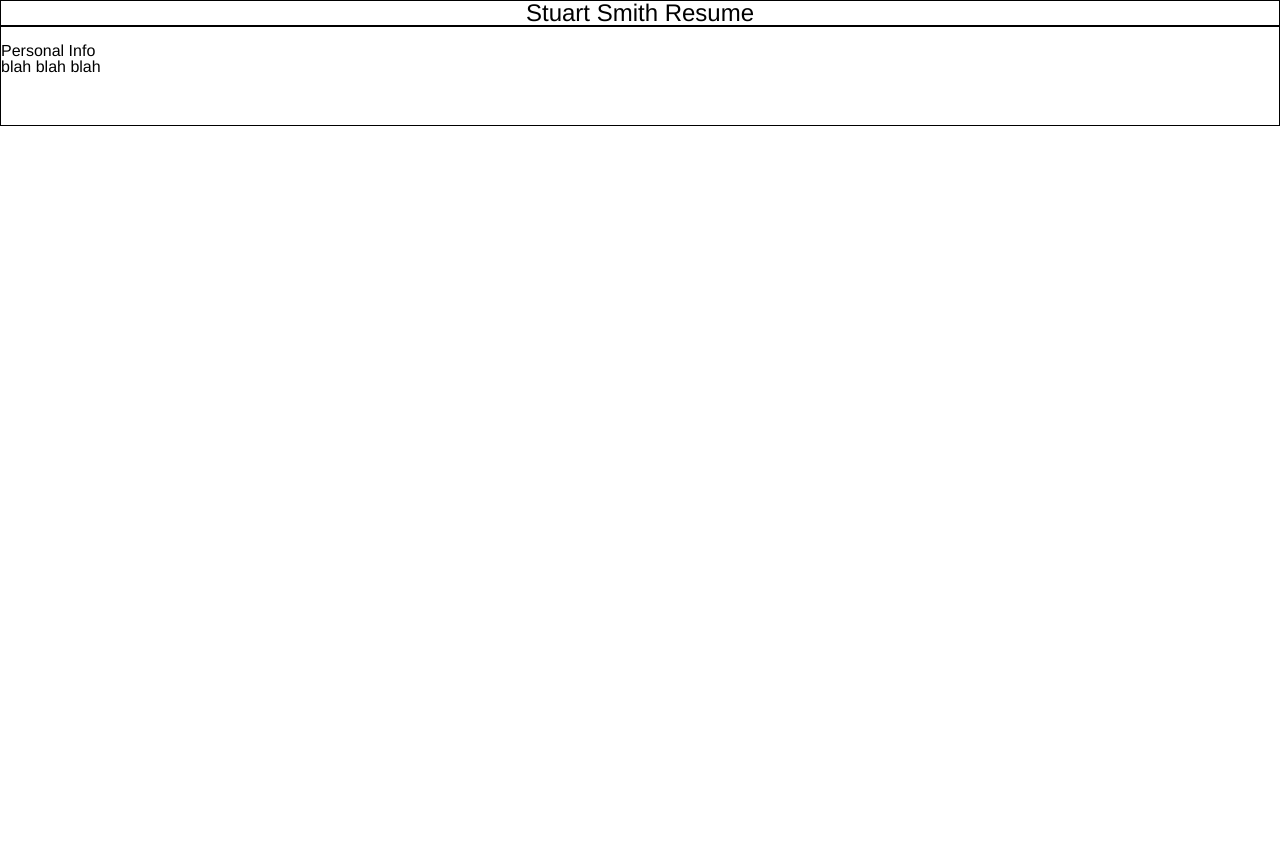
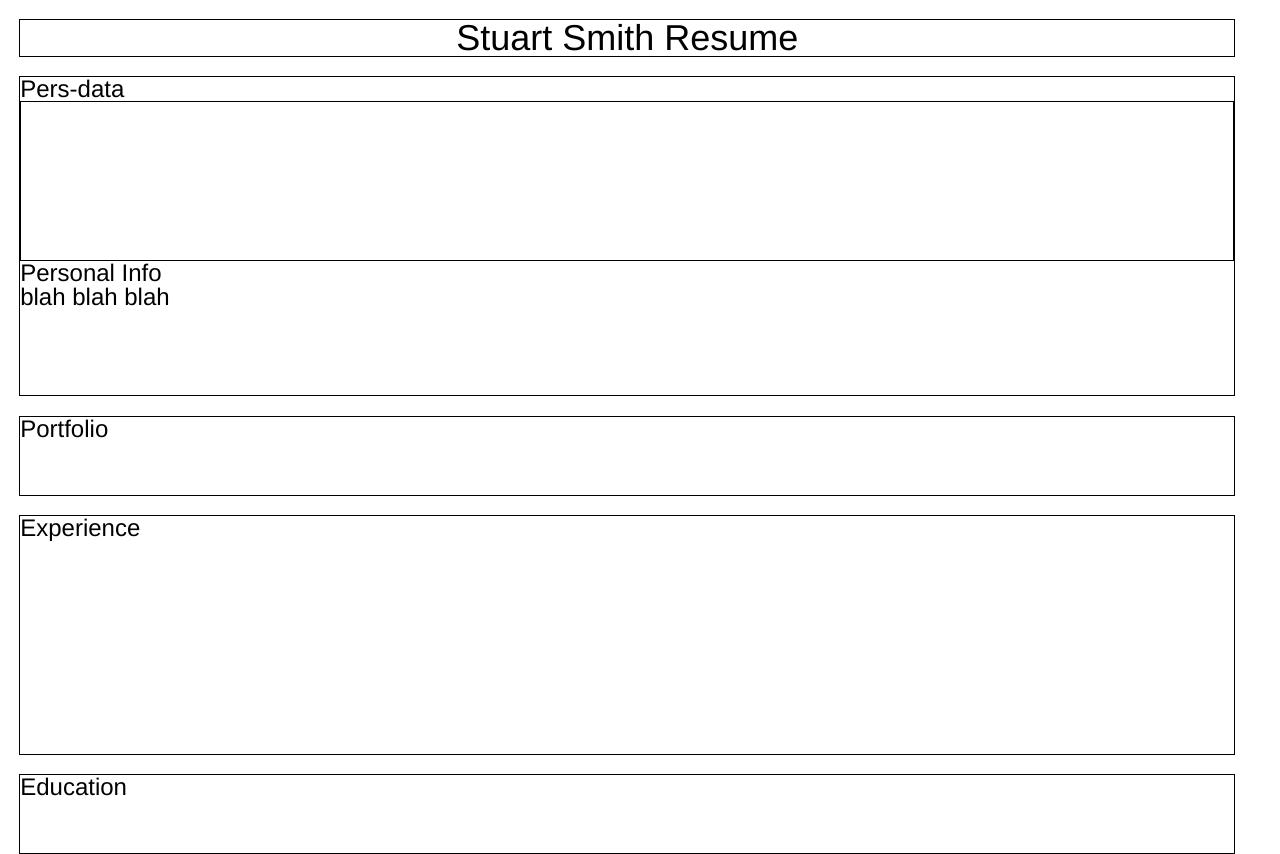
Before and after one commit to Stoobaart/cv-site, a plain HTML site: page my-project/index.html in a window 1280 px wide. Before the commit the page ends 800 px from the top, so only its background shows below. Drawn offline with Linux system fonts and the light colour scheme.

Commit message:
added profile section to html and diameters in css

```diff
--- a/my-project/css/style.css
+++ b/my-project/css/style.css
@@ -8,12 +8,34 @@ body {
 
 header {
 	text-align: center;
-	border: 0.5px solid black;
-	width: 100%;
 	font-size: 1.5em;
 }
+
+section {
+	border: 0.5px solid black;
+	margin: 1.5vw;
+	width: 95vw;
+	font-size: 1.5em;
+}
+
 section#pers-data {
-	border: 0.5px solid black;
+	height: 40vh;
+}
+
+section#profile-pic {
 	width: 100%;
-	height: 100px;
+	height: 20vh;
+	margin: 0;
 }
+
+section#experience {
+	height: 30vh;
+}
+
+section#education {
+	height: 10vh;
+}
+
+section#portfolio {
+	height: 10vh;
+}
--- a/my-project/index.html
+++ b/my-project/index.html
@@ -6,17 +6,23 @@
 	<link rel="stylesheet" type="text/css" href="css/style.css">
 </head>
 <body>
-	<header>Stuart Smith Resume</header>
-	<section id="pers-data">
-		<div id="profile-pic">
+	<section id="header-behave">
+		<header>Stuart Smith Resume</header>
+	</section>
+
+	<section id="pers-data">Pers-data
+		<section id="profile-pic">
 			<img src="">
-		</div>
+		</section>
 		<main id="personal">
 			<h2>Personal Info</h2>
 			<p>blah blah blah</p>
 		</main>
 	</section>
-	<section id="experience">
+
+	<section id="portfolio">Portfolio</section>
+
+	<section id="experience">Experience
 		<article id="job/course"></article>
 		<article id="job/course"></article>
 		<article id="job/course"></article>
@@ -25,8 +31,7 @@
 		<article id="job/course"></article>
 	</section>
 	<section id="education">
-		<article id="education"></article>
+		<article id="education">Education</article>
 	</section>
-	<section></section>
 </body>
 </html>
```
